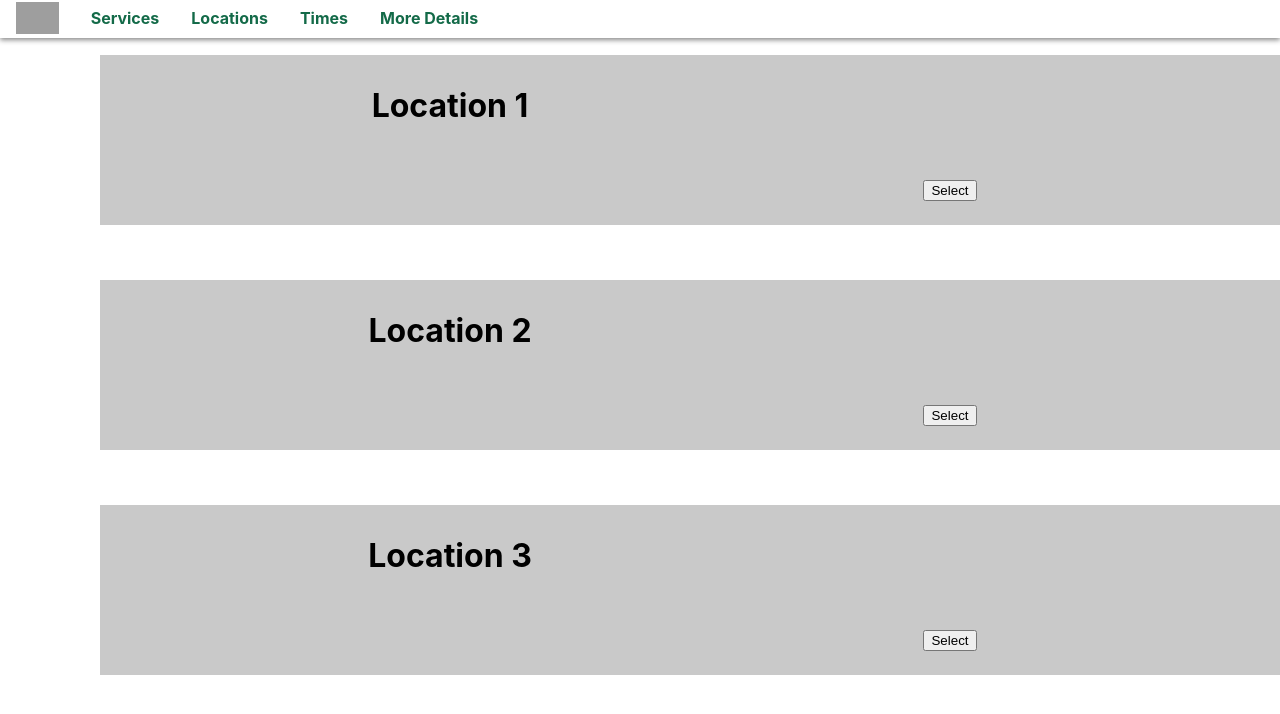
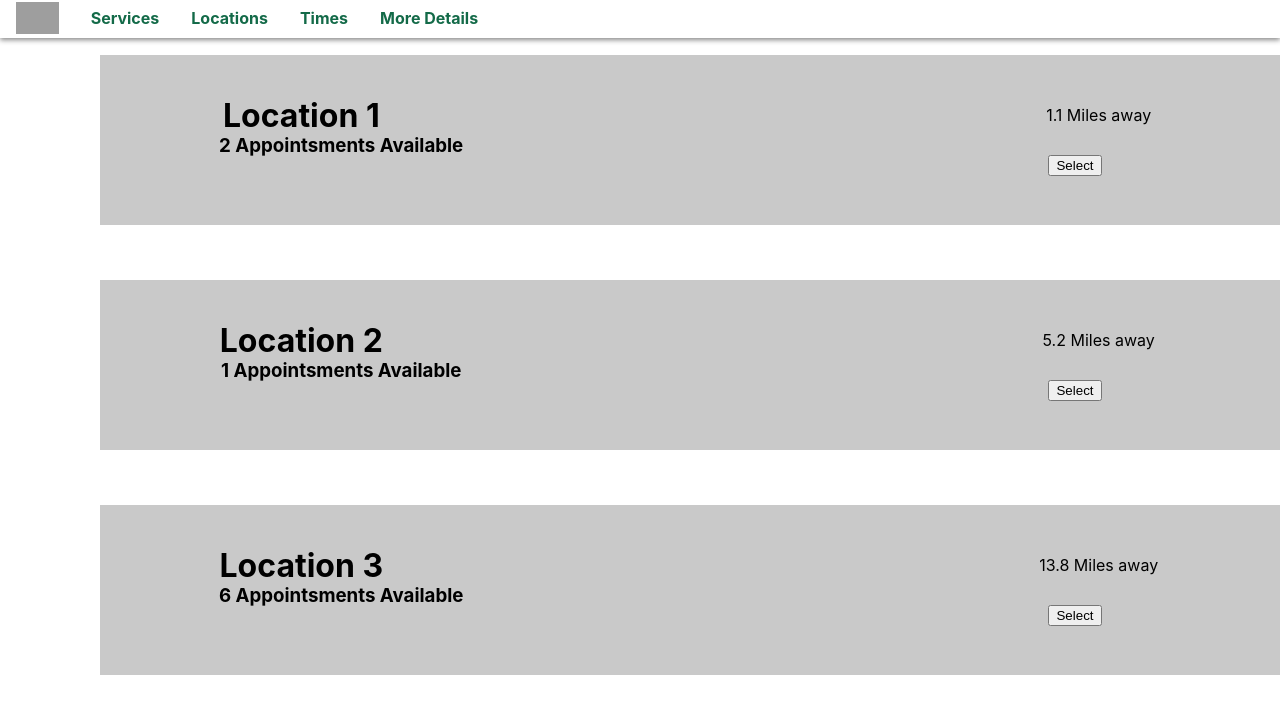
Before and after one commit to ucmo-cs/Avengers_Fall22, a React (Create React App) app in the folder commerce-bank/: page /locations in a window 1280 px wide. Shown: the top 714 px of the page. Built offline with nearby package versions, Linux system fonts and the light colour scheme; grey boxes are pictures that could not be loaded.

Commit message:
Finished up the general styling for locations page

```diff
--- a/commerce-bank/src/pages/Locations.css
+++ b/commerce-bank/src/pages/Locations.css
@@ -1,5 +1,10 @@
 
-#rectangle {
+#container {
+    display: grid; /* Remove later if needed */
+    grid-template-rows:    repeat(2, 100px);
+    grid-template-columns: repeat(3, 1fr);
+
+    place-items: center;
     width: 1200px;
     height: 170px;
     background-color: #c9c9c9;
@@ -10,11 +15,52 @@
     box-sizing: border-box;
   }
 
-h1{
-    margin-right: 500px;
+#item{
+    justify-self: right;
+    grid-column: 3;
 }
 
+#item-a{
+    grid-column: 1;
+    justify-self: center;
+}
+
+#item-b{
+    grid-column: 1;
+    grid-row: 2;
+    padding-bottom: 35%;
+    padding-left: 20%;
+}
+
+#item-c{
+    grid-column: 3;
+}
+
+#item-d{
+    grid-area: 2/3;
+}
+
+/*h1{
+    margin-right: 500px;
+    display: inline-block;
+    text-align: left;
+}
+
+h3{
+    text-align: left;
+    display: inline-block;
+    padding-top: 0%;
+    margin-right: 400px;
+}
+
+p{
+    display: inline;
+    text-align: right;
+}*/
+
 button{
-    margin-left: 500px;
-    margin-top: 25px;
+    text-align: center;
+    /*margin-left: 500px;*/
+    margin-right: -750px;
+    margin-bottom: 100px;
 }
--- a/commerce-bank/src/pages/Locations.js
+++ b/commerce-bank/src/pages/Locations.js
@@ -7,22 +7,28 @@ class Locations extends React.Component {
     render() {
       return (
         <div>
-          <div id="rectangle">
-            <h1>Location 1</h1>
+          <div id="container">
+            <h1 id="item-a">Location 1</h1>
+            <h3 id="item-b">2 Appointsments Available</h3>
+            <p id="item-c">1.1  Miles away</p>
           <Link to="/times">
-            <button>Select</button>
+            <button type="button">Select</button>
           </Link>
           </div>
-          <div id="rectangle">
-            <h1>Location 2</h1>
+          <div id="container">
+            <h1 id="item-a">Location 2</h1>
+            <h3 id="item-b">1 Appointsments Available</h3>
+            <p id="item-c">5.2  Miles away</p>
             <Link to="/times">
-            <button>Select</button>
+            <button type="button">Select</button>
           </Link>
           </div>
-          <div id="rectangle">
-            <h1>Location 3</h1>
+          <div id="container">
+            <h1 id="item-a">Location 3</h1>
+            <h3 id="item-b">6 Appointsments Available</h3>
+            <p id="item-c">13.8  Miles away</p>
             <Link to="/times">
-            <button>Select</button>
+            <button type="button">Select</button>
           </Link>
           </div>
         </div>
```
